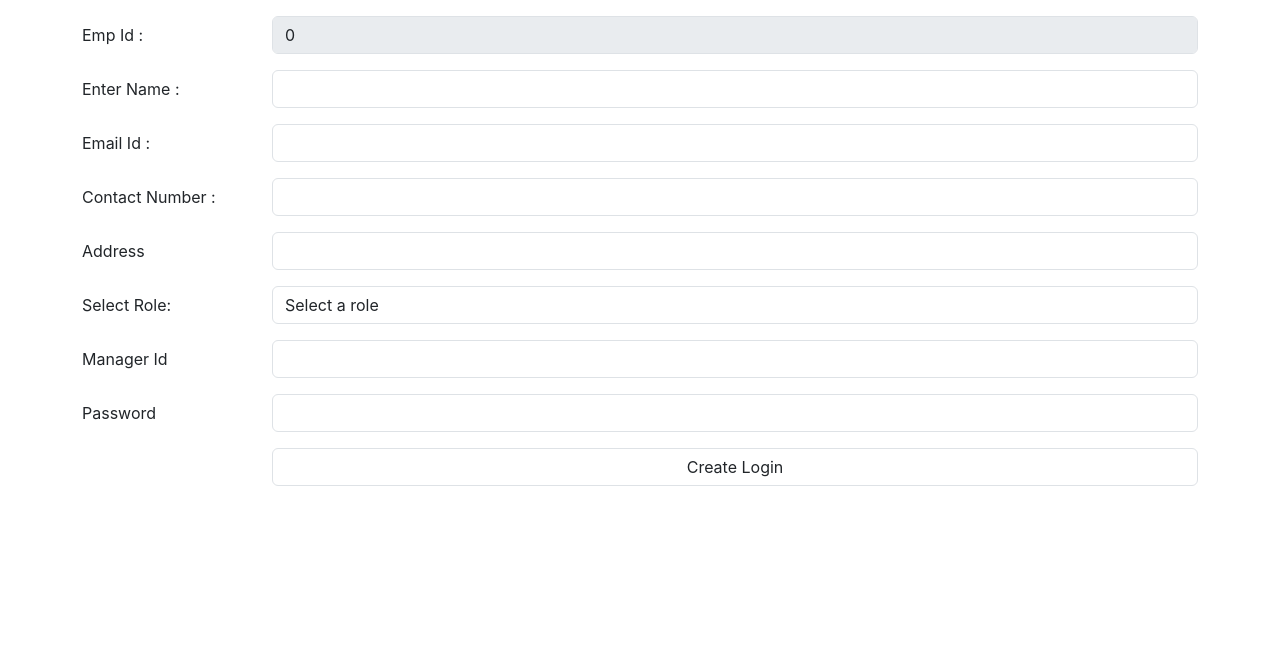
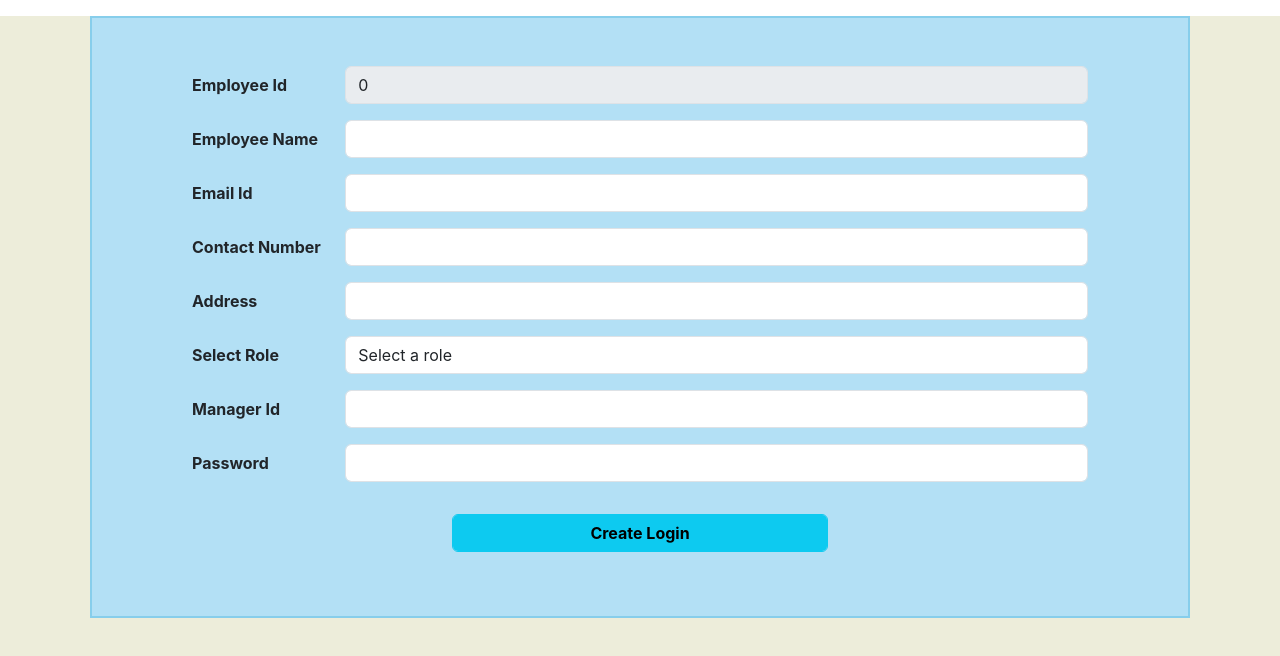
Before and after one commit to mujahidatar/Task-Management-System-For-CA-Firm, a React (Create React App) app: page /createlogin in a window 1280 px wide. Shown: the top 656 px of the page. Built offline with nearby package versions, Linux system fonts and the light colour scheme.

Commit message:
sohail: updated UI

```diff
--- a/src/App.js
+++ b/src/App.js
@@ -8,7 +8,7 @@ import store from './Container/Store';
 function App() {
   return (
     <Provider store={store} >
-      <div>
+      <div style={{"backgroundColor":"#EDEDDA","height":"100vh"}}>
         <Mycomp />
       </div>
     </Provider>
--- a/src/Component/Admin/Admindashboard.js
+++ b/src/Component/Admin/Admindashboard.js
@@ -3,24 +3,24 @@ import { Link } from 'react-router-dom';
 const Admindashboard = () => {
     return (
         <div>
-            <nav className="navbar sticky-top navbar-expand-lg navbar-dark bg-dark">
+            <nav className="navbar sticky-top navbar-expand-lg navbar-dark bg-info text-white">
                 <div className="container-fluid">
                     <div className="collapse navbar-collapse" id="navbarNav">
-                        <ul className="navbar-nav">
+                        <ul className="navbar-nav d-flex align-items-center fs-5">
                             <li>
-                                <Link className="nav-link" to="/dashbord">Dasbhboard</Link>
+                                <Link className="nav-link text-white fs-3" to="/dashbord">Dasbhboard</Link>
                             </li>
                             <li>
-                                <Link className="nav-link " to="/logincreation">Create Login</Link>
+                                <Link className="nav-link text-white" to="/logincreation">Create Login</Link>
                             </li>
                             <li>
-                                <Link className="nav-link " to="/getallemployees">See Employees</Link>
+                                <Link className="nav-link text-white" to="/getallemployees">Employees</Link>
                             </li>
                             <li>
-                                <Link className="nav-link " to="/getallclients">See Clients</Link>
+                                <Link className="nav-link text-white" to="/getallclients">Clients</Link>
                             </li>
                             <li>
-                                <Link className="nav-link " to="/logout">Logout</Link>
+                                <Link className="nav-link text-white" to="/logout">Logout</Link>
                             </li>
                         </ul>
                     </div>
--- a/src/Component/Admin/Createclient.js
+++ b/src/Component/Admin/Createclient.js
@@ -52,48 +52,47 @@ const Createclient = () => {
     }
 
     return (
-        <div className="container mt-3">
+        <div className="container mt-3 py-5" style={{"width":1100,"border":"2px solid skyblue","backgroundColor":"#B3E0F5","padding":"0px 100px"}}>
             <form onSubmit={createlogindetails}>
                 <div className="row mb-3">
-                    <label htmlFor="name" className="col-sm-2 col-form-label" >Client Id :</label>
+                    <label htmlFor="name" className="col-sm-2 col-form-label" style={{"fontWeight":"bold"}}>Client Id </label>
                     <div className="col-sm-10">
                         <input type="text" className="form-control" value={id || null} id="name" disabled />
                     </div>
                 </div>
                 <div className="row mb-3">
-                    <label htmlFor="name" className="col-sm-2 col-form-label">Name </label>
+                    <label htmlFor="name" className="col-sm-2 col-form-label" style={{"fontWeight":"bold"}}>ClientName </label>
                     <div className="col-sm-10">
                         <input type="text" className="form-control" id="name" value={name} required onChange={(e) => { setName(e.target.value) }} />
                     </div>
                 </div>
                 <div className="row mb-3">
-                    <label htmlFor="email" className="col-sm-2 col-form-label">Email Id </label>
+                    <label htmlFor="email" className="col-sm-2 col-form-label" style={{"fontWeight":"bold"}}>Email Id </label>
                     <div className="col-sm-10">
                         <input type="email" className="form-control" id="email" value={emailid} onChange={(e) => { setEmailid(e.target.value) }} required />
                     </div>
                 </div>
                 <div className="row mb-3">
-                    <label htmlFor="number" className="col-sm-2 col-form-label">Contact Number </label>
+                    <label htmlFor="number" className="col-sm-2 col-form-label" style={{"fontWeight":"bold"}}>Contact Number </label>
                     <div className="col-sm-10">
                         <input type="number" className="form-control" id="number" value={number} onChange={(e) => { setNumber(e.target.value) }} />
                     </div>
                 </div>
                 <div className="row mb-3">
-                    <label htmlFor="address" className="col-sm-2 col-form-label">Address</label>
+                    <label htmlFor="address" className="col-sm-2 col-form-label" style={{"fontWeight":"bold"}}>Address</label>
                     <div className="col-sm-10">
                         <input type="text" className="form-control" id="address" value={address} onChange={(e) => { setAddress(e.target.value) }} />
                     </div>
                 </div>
                 <div className="row mb-3">
-                    <label htmlFor="password" className="col-sm-2 col-form-label">Password</label>
+                    <label htmlFor="password" className="col-sm-2 col-form-label" style={{"fontWeight":"bold"}}>Password</label>
                     <div className="col-sm-10">
                         <input type="password" className="form-control" id="password" value={password} onChange={(e) => { setPassword(e.target.value) }} required />
                     </div>
                 </div>
-                <div className="row mb-3">
-                    <label className="col-sm-2 col-form-label"></label>
-                    <div className="col-sm-10">
-                        <input type="submit" className="form-control" value="Create Client" />
+                <div className="row mb-3 pt-3">
+                    <div className="col-sm-10" style={{"margin":"auto","width":400}}>
+                        <input type="submit" className="form-control btn btn-info" value="Create Client" style={{"fontWeight":"bold"}}/>
                     </div>
                 </div>
             </form>
--- a/src/Component/Admin/Createlogin.js
+++ b/src/Component/Admin/Createlogin.js
@@ -60,41 +60,41 @@ const Createlogin = () => {
     }
 
     return (
-        <div className="container mt-3">
+        <div className="container mt-3 py-5" style={{"width":1100,"border":"2px solid skyblue","backgroundColor":"#B3E0F5","padding":"0px 100px"}}>
 
             <form onSubmit={createlogindetails}>
                 <div className="row mb-3">
-                    <label htmlFor="name" className="col-sm-2 col-form-label" >Emp Id :</label>
+                    <label htmlFor="name" className="col-sm-2 col-form-label" style={{"fontWeight":"bold"}}>Employee Id</label>
                     <div className="col-sm-10">
                         <input type="text" className="form-control" value={id || null} id="name" disabled />
                     </div>
                 </div>
                 <div className="row mb-3">
-                    <label htmlFor="name" className="col-sm-2 col-form-label">Enter Name :</label>
+                    <label htmlFor="name" className="col-sm-2 col-form-label" style={{"fontWeight":"bold"}}>Employee Name</label>
                     <div className="col-sm-10">
                         <input type="text" className="form-control" id="name" value={name} required onChange={(e) => { setName(e.target.value) }} />
                     </div>
                 </div>
                 <div className="row mb-3">
-                    <label htmlFor="email" className="col-sm-2 col-form-label">Email Id :</label>
+                    <label htmlFor="email" className="col-sm-2 col-form-label" style={{"fontWeight":"bold"}}>Email Id</label>
                     <div className="col-sm-10">
                         <input type="email" className="form-control" id="email" value={emailid} onChange={(e) => { setEmailid(e.target.value) }} required />
                     </div>
                 </div>
                 <div className="row mb-3">
-                    <label htmlFor="number" className="col-sm-2 col-form-label">Contact Number :</label>
+                    <label htmlFor="number" className="col-sm-2 col-form-label" style={{"fontWeight":"bold"}}>Contact Number</label>
                     <div className="col-sm-10">
                         <input type="number" className="form-control" id="number" value={number} onChange={(e) => { setNumber(e.target.value) }} />
                     </div>
                 </div>
                 <div className="row mb-3">
-                    <label htmlFor="address" className="col-sm-2 col-form-label">Address</label>
+                    <label htmlFor="address" className="col-sm-2 col-form-label" style={{"fontWeight":"bold"}}>Address</label>
                     <div className="col-sm-10">
                         <input type="text" className="form-control" id="address"value={address} onChange={(e) => { setAddress(e.target.value) }} />
                     </div>
                 </div>
                 <div className="row mb-3">
-                    <label htmlFor="role" className="col-sm-2 col-form-label">Select Role:</label>
+                    <label htmlFor="role" className="col-sm-2 col-form-label" style={{"fontWeight":"bold"}}>Select Role</label>
                     <div className="col-sm-10">
                         <select id="role" className="form-control"  value={role} onChange={(e) => {
                             setRole(e.target.value);
@@ -112,7 +112,7 @@ const Createlogin = () => {
                 {
                     (role === "MANAGER") ? <input type="text" className="form-control" id="managerid" value={managerid} hidden />
                         : <div className="row mb-3">
-                            <label htmlFor="managerid" className="col-sm-2 col-form-label">Manager Id</label>
+                            <label htmlFor="managerid" className="col-sm-2 col-form-label" style={{"fontWeight":"bold"}}>Manager Id</label>
                             <div className="col-sm-10">
                                 <input type="text" className="form-control" id="managerid" value={managerid} onChange={(e) => { setManagerid(e.target.value) }} />
                             </div>
@@ -120,15 +120,14 @@ const Createlogin = () => {
                 }
 
                 <div className="row mb-3">
-                    <label htmlFor="password" className="col-sm-2 col-form-label">Password</label>
+                    <label htmlFor="password" className="col-sm-2 col-form-label" style={{"fontWeight":"bold"}}>Password</label>
                     <div className="col-sm-10">
                         <input type="password" className="form-control" id="password" value={password} onChange={(e) => { setPassword(e.target.value) }} required />
                     </div>
                 </div>
-                <div className="row mb-3">
-                    <label className="col-sm-2 col-form-label"></label>
-                    <div className="col-sm-10">
-                        <input type="submit" className="form-control" value="Create Login" />
+                <div className="row mb-3 pt-3">
+                    <div className="col-sm-10" style={{"margin":"auto","width":400}}>
+                        <input type="submit" className="form-control btn btn-info" value="Create Login" style={{"fontWeight":"bold"}}/>
                     </div>
                 </div>
             </form>
--- a/src/Component/Admin/Logincreation.js
+++ b/src/Component/Admin/Logincreation.js
@@ -1,4 +1,4 @@
-import React, { useState } from 'react'
+import React, { useEffect, useState } from 'react'
 import { Link, useNavigate } from 'react-router-dom'
 import Createlogin from './Createlogin'
 import Createclient  from './Createclient';
@@ -7,11 +7,26 @@ import Createclient  from './Createclient';
 export const Logincreation = () => {
     const navigate = useNavigate();
     const [tab, setTab] = useState(0);
+    const [emp,setEmp] = useState(true);
+    const [cli,setCli] = useState(false);
 
+    const empHandle = (event) =>{
+        event.preventDefault();
+        setEmp(true);
+        setCli(false);
+        setTab(0);
+    }
+    const cliHandle = (event) =>{
+        event.preventDefault();
+        setEmp(false);
+        setCli(true);
+        setTab(1);
+    }
     return (
-        <div className='center'>
-            <Link to="" type="button" class="btn btn-light" onClick={() => setTab(0)}>Create Employee</Link>
-            <Link to="" type="submit" class="btn btn-light" onClick={() => setTab(1)}>Create Client</Link>
+        <div className='center container '>
+            <Link to="" type="button" className={`btn bg-transparent fs-3 mx-5 ${emp ? 'fw-bold' : 'fw-normal'}`} onClick={empHandle}>Employee</Link>
+            <Link to="" type="button" className={`btn bg-transparent fs-3 mx-1 ${cli ? 'fw-bold' : 'fw-normal'}`} onClick={cliHandle}>Client</Link>
+            <hr/>
             {
                 tab === 0 ? <Createlogin /> : <Createclient />
             }
```
Also changed, not shown: src/Component/Admin/Getallclients.js (+6 -5 lines), src/Component/Admin/Getallemployees.js (+6 -5 lines), src/Component/Mylogin.js (+14 -11 lines), src/Component/multimedia/CA-Logo.png (added).
